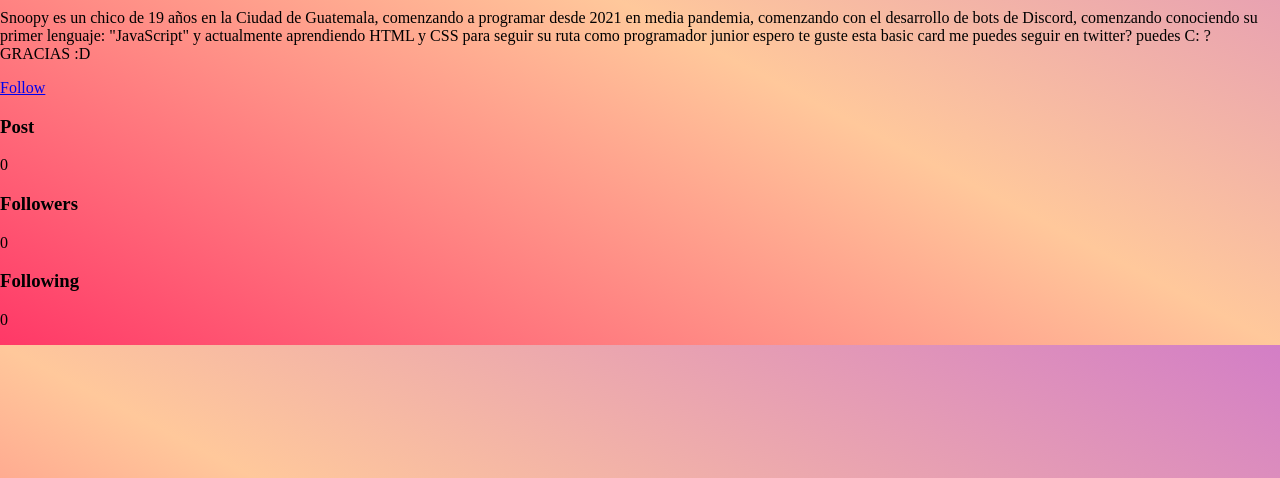
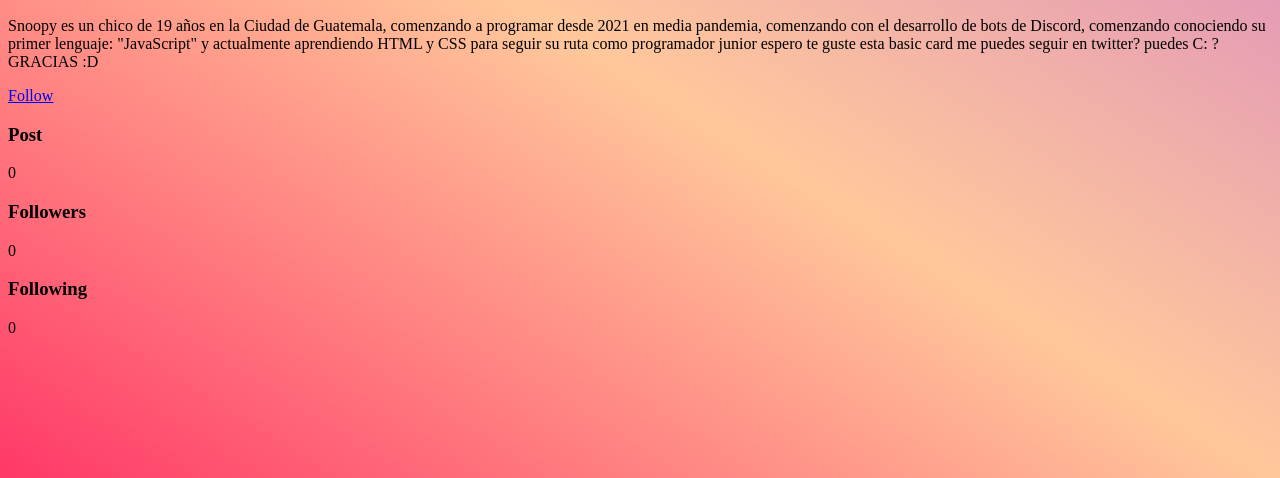
Before and after one commit to SNOOPYD3V/basic-card, a plain HTML site: page src/index.html in a window 1280 px wide. Shown: the part 322-800 px from the top of the page. Drawn offline with Linux system fonts and the light colour scheme.

Commit message:
change background #1

```diff
--- a/src/style.css
+++ b/src/style.css
@@ -1,7 +1,9 @@
-body {
+html {
     background-image: linear-gradient(to top right, rgba(255,56,103), rgba(255,200,155), rgba(211,126,198));
-    padding: auto;
-    margin: auto;
+    background-size: cover;
+    background-repeat: no-repeat;
+    height: 100%;
+    width: 100%
 }
 .fondo {
     width: 300px;
```
